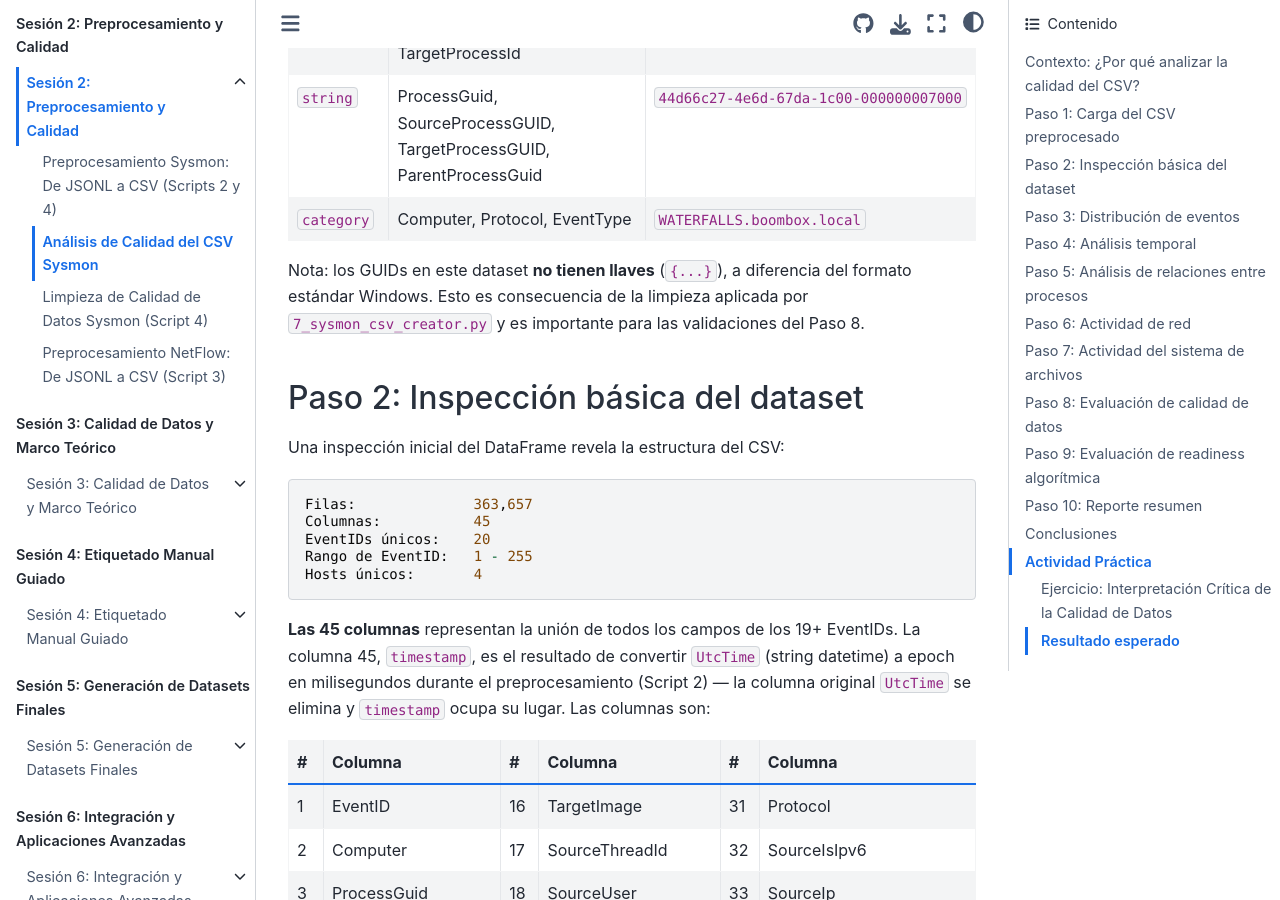
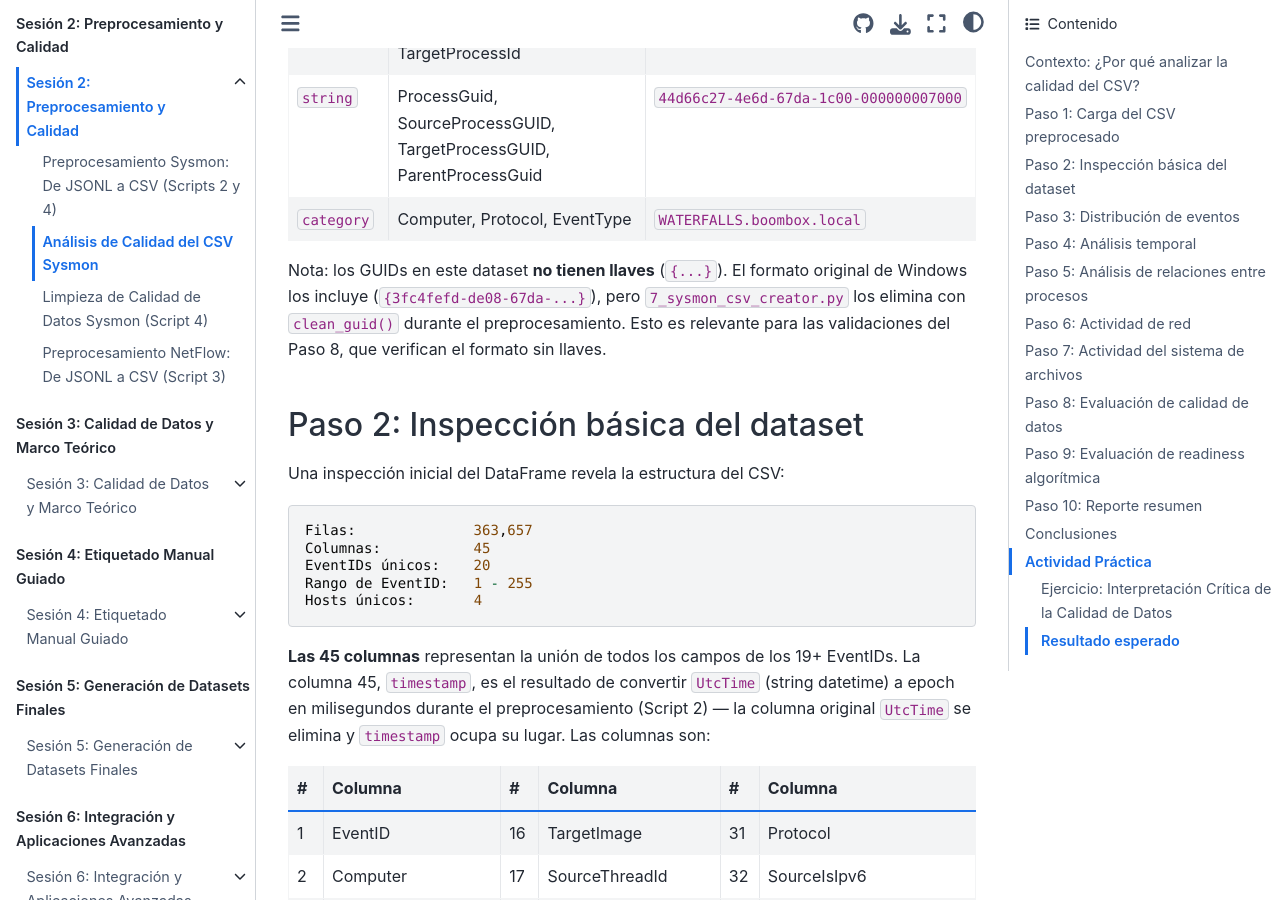
Before and after one commit to ollerenac/curso2026, a Jupyter Book: the page built from sesion-2/8-analisis-calidad-csv.md, in a window 1280 px wide and 900 px high, scrolled down 3806 px. Built offline with Jupyter Book 1.0.4 settings and Sphinx 7.4.7 and the Sphinx Book theme 1.1.4, drawn with Linux system fonts in a browser that asks for light colours.

Commit message:
fix(sesion-2): clarify GUID format note in Paso 1
Co-Authored-By: Claude Sonnet 4.6 <noreply@anthropic.com>

```diff
--- a/sesion-2/8-analisis-calidad-csv.md
+++ b/sesion-2/8-analisis-calidad-csv.md
@@ -122,7 +122,7 @@ Uso de memoria:       525.58 MB
 | `string` | ProcessGuid, SourceProcessGUID, TargetProcessGUID, ParentProcessGuid | `44d66c27-4e6d-67da-1c00-000000007000` |
 | `category` | Computer, Protocol, EventType | `WATERFALLS.boombox.local` |
 
-Nota: los GUIDs en este dataset **no tienen llaves** (`{...}`), a diferencia del formato estándar Windows. Esto es consecuencia de la limpieza aplicada por `7_sysmon_csv_creator.py` y es importante para las validaciones del Paso 8.
+Nota: los GUIDs en este dataset **no tienen llaves** (`{...}`). El formato original de Windows los incluye (`{3fc4fefd-de08-67da-...}`), pero `7_sysmon_csv_creator.py` los elimina con `clean_guid()` durante el preprocesamiento. Esto es relevante para las validaciones del Paso 8, que verifican el formato sin llaves.
 
 ## Paso 2: Inspección básica del dataset
 
```
